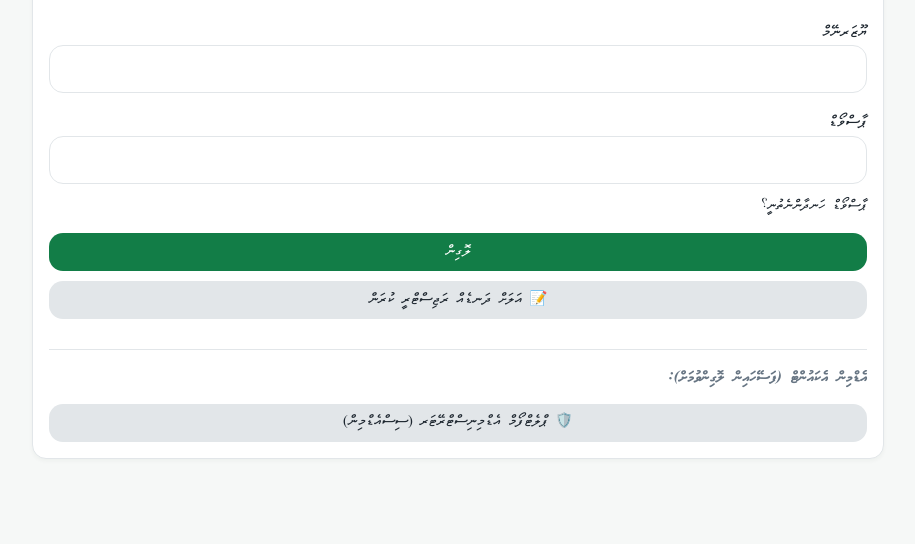
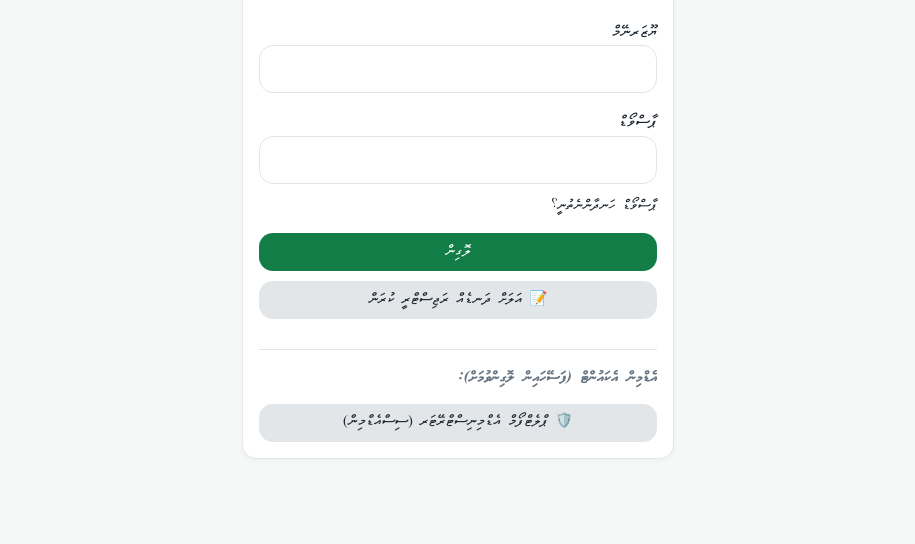
Before and after one commit to aliphazil/dhandu-hisaabu, a website: page index.html in a window 1280 px wide. Shown: the part 256-800 px from the top of the page, without its empty margins (62-977 px from the left). Drawn offline with Linux system fonts and the light colour scheme; no server answers.

Commit message:
Optimize centering using flexbox align-items and justify-content with max-width 480px for login view

```diff
--- a/app.js
+++ b/app.js
@@ -25,7 +25,7 @@ import {
   recoverPassword,
   changePassword,
   pullFromFirestore
-} from './database.js?v=1.7.4';
+} from './database.js?v=1.7.5';
 
 // Global 2 decimal places number formatter
 function format2DP(val) {
--- a/index.html
+++ b/index.html
@@ -5,7 +5,7 @@
   <meta name="viewport" content="width=device-width, initial-scale=1.0">
   <meta name="description" content="ދަނޑު ހިސާބު - ދިވެހި ދަނޑުވެރިންނަށް ޚާއްޞަ މޯބައިލް އެޕްލިކޭޝަން">
   <title data-i18n="appName">ދަނޑު ހިސާބު</title>
-  <link rel="stylesheet" href="style.css?v=1.1.1">
+  <link rel="stylesheet" href="style.css?v=1.1.2">
 </head>
 <body>
   <!-- Suggestions datalists for forms -->
@@ -1318,6 +1318,6 @@
     </div>
   </div>
   <!-- Main JavaScript File -->
-  <script type="module" src="app.js?v=1.7.4"></script>
+  <script type="module" src="app.js?v=1.7.5"></script>
 </body>
 </html>
--- a/style.css
+++ b/style.css
@@ -1256,12 +1256,16 @@ input[lang="en"], textarea[lang="en"] {
 
 /* Center Login View to the Screen */
 body:has(#view-login:not(.hidden)), body.login-page {
-  padding-block-start: 0;
-  padding-block-end: 0;
+  padding-block-start: 20px;
+  padding-block-end: 20px;
   min-height: 100vh;
   display: flex;
   flex-direction: column;
+  justify-content: center;
+  align-items: center;
 }
 body:has(#view-login:not(.hidden)) .container, body.login-page .container {
-  margin: auto;
+  margin: 0 auto;
+  width: 100%;
+  max-width: 480px;
 }
```
